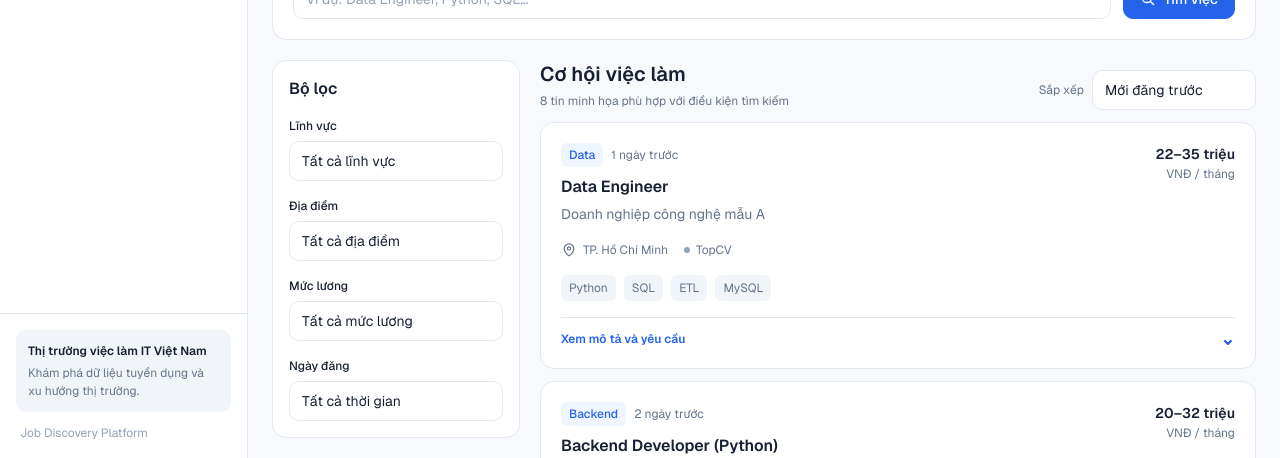
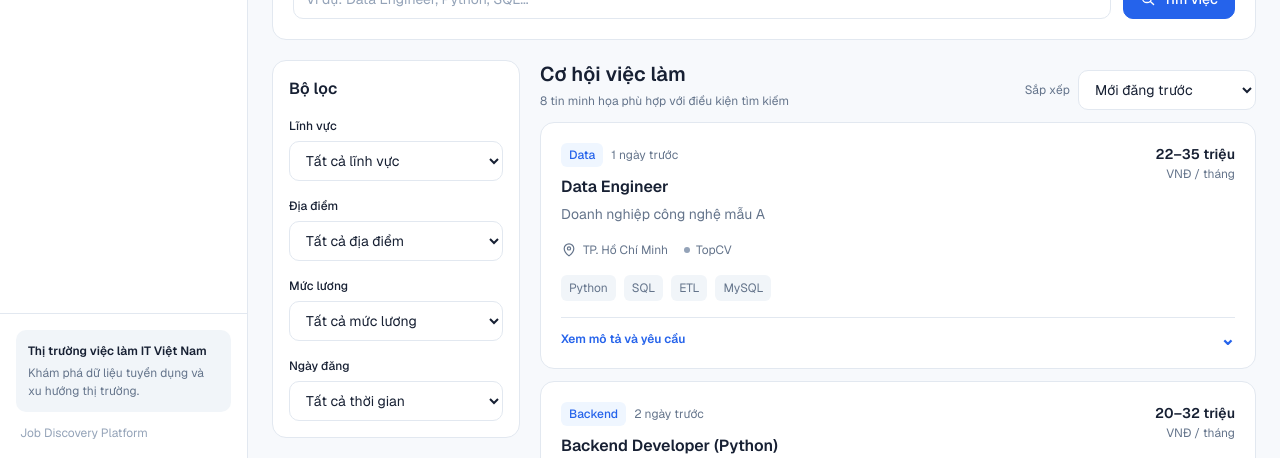
Before and after one commit to VoHoangPhucDTA/job-discovery-platform, a Next.js app in the folder frontend/: page /jobs in a window 1280 px wide. Shown: the part 342-800 px from the top of the page. Built offline with nearby package versions, Linux system fonts and the light colour scheme.

Commit message:
fix(ui): retain native select dropdown arrow

```diff
--- a/frontend/app/components/ui/select.tsx
+++ b/frontend/app/components/ui/select.tsx
@@ -6,7 +6,7 @@ export function Select({ className, children, ...props }: SelectProps) {
   return (
     <select
       className={[
-        "h-10 w-full min-w-0 appearance-none rounded-md border border-border bg-surface px-3 pr-8 text-body text-foreground",
+        "h-10 w-full min-w-0 rounded-md border border-border bg-surface px-3 pr-8 text-body text-foreground",
         "transition-colors duration-150",
         "focus:border-primary focus:outline-none focus:ring-2 focus:ring-primary/15",
         "disabled:cursor-not-allowed disabled:bg-surface-muted disabled:opacity-60",
```
